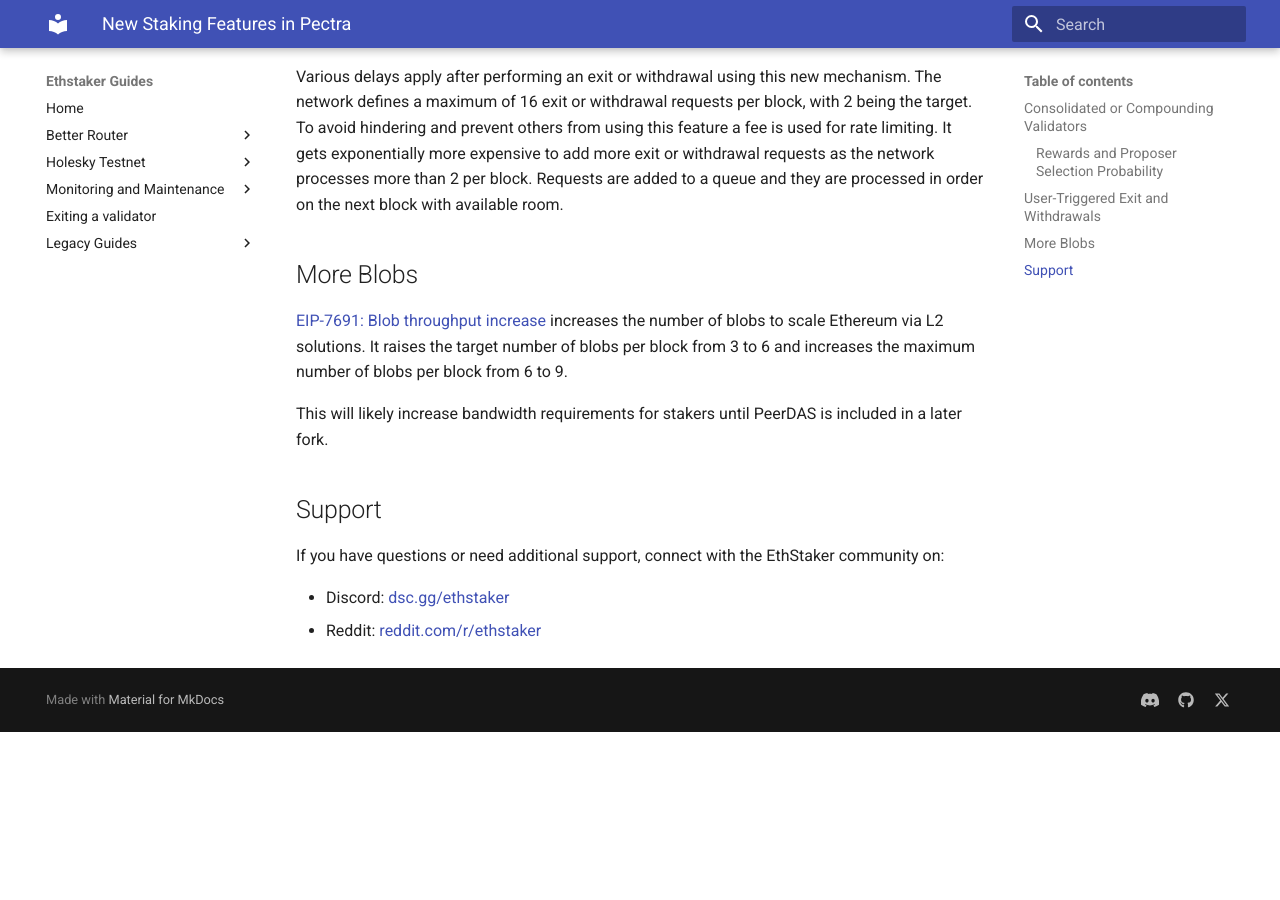
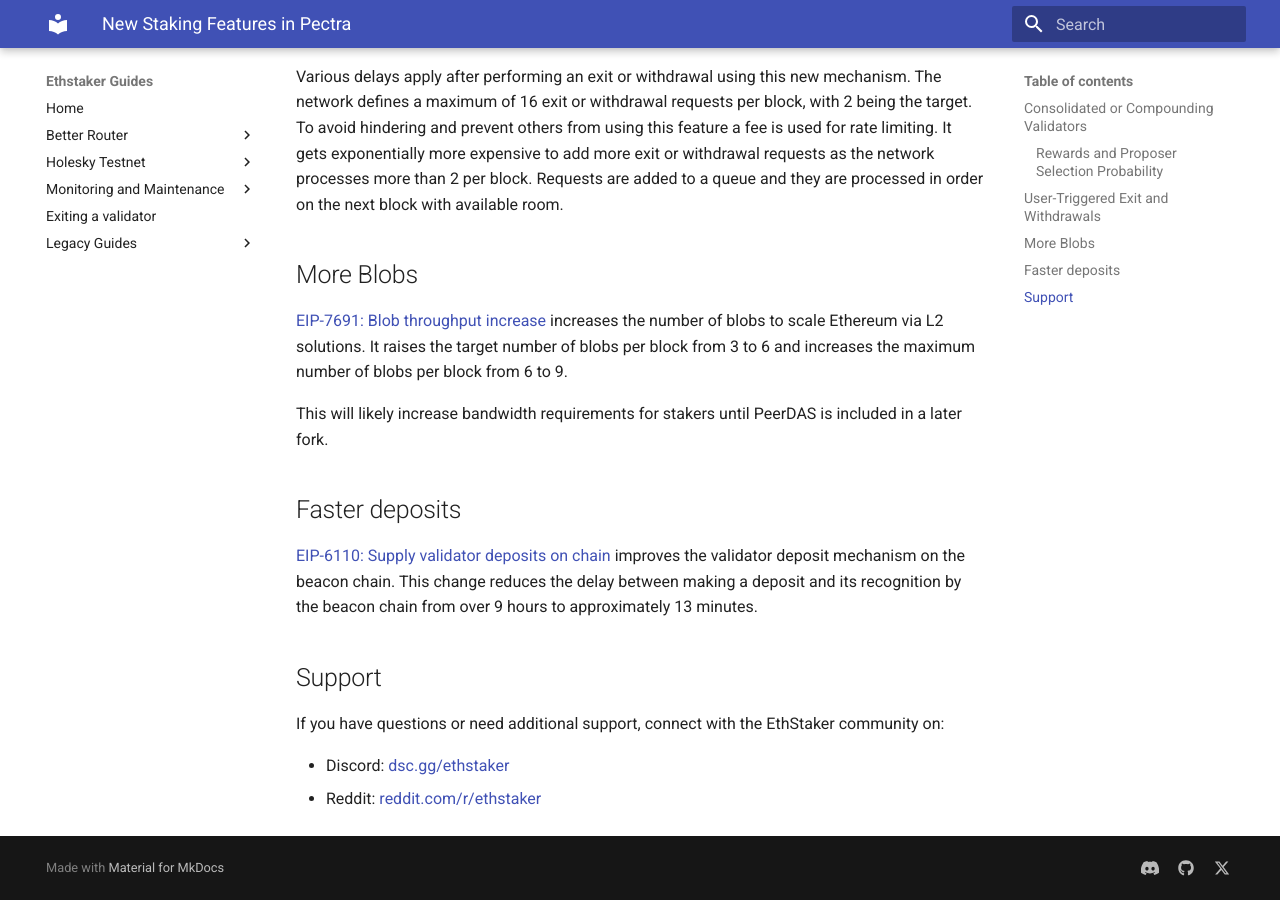
Before and after one commit to eth-educators/ethstaker-guides, an MkDocs documentation site: the page built from docs/pectra-features.md, in a window 1280 px wide and 900 px high, scrolled down 2553 px. Built offline with MkDocs 1.6.1 and Material for MkDocs 9.7.7, drawn with Linux system fonts in a browser that asks for light colours; before the commit the page ends 3285 px from its top, so only the background shows below that.

Commit message:
Add section on faster deposits

```diff
--- a/docs/pectra-features.md
+++ b/docs/pectra-features.md
@@ -49,6 +49,10 @@ Various delays apply after performing an exit or withdrawal using this new mecha
 
 This will likely increase bandwidth requirements for stakers until PeerDAS is included in a later fork.
 
+## Faster deposits
+
+[EIP-6110: Supply validator deposits on chain](https://eips.ethereum.org/EIPS/eip-6110) improves the validator deposit mechanism on the beacon chain. This change reduces the delay between making a deposit and its recognition by the beacon chain from over 9 hours to approximately 13 minutes.
+
 ## Support
 
 If you have questions or need additional support, connect with the EthStaker community on:
```
